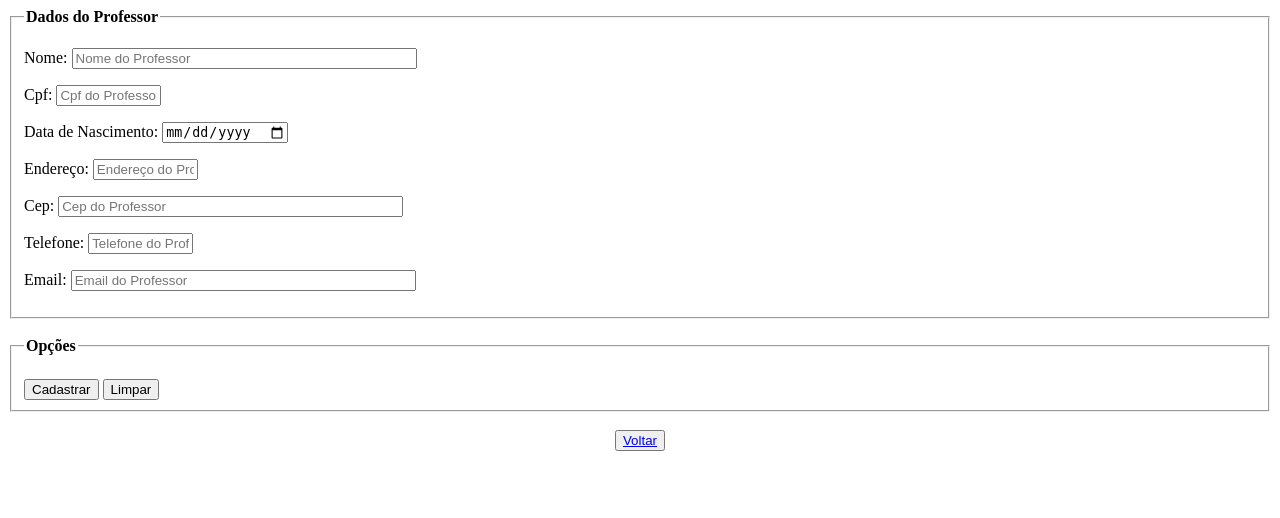
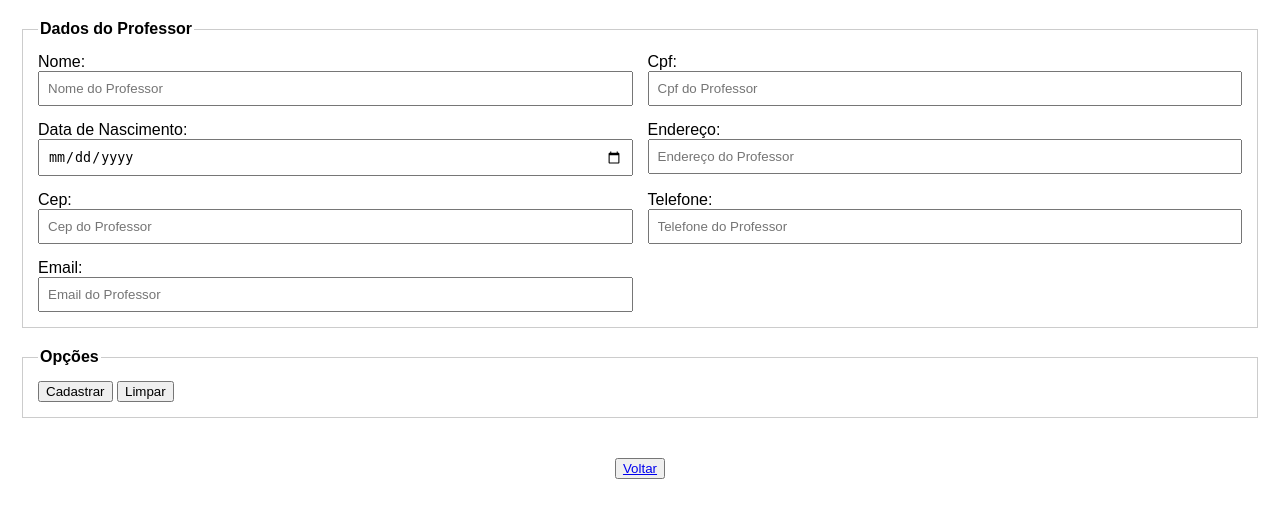
Before and after one commit to Guzhie/PrjInterdisciplinarPW, a PHP site: page /cadastrarProfessor.php in a window 1280 px wide. Shown: the top 518 px of the page. Run offline with PHP 8.4, Linux system fonts and the light colour scheme; the visitor is signed in with stand-in values (Sample User, id 1).

Commit message:
Update cadastrarProfessor.php

```diff
--- a/cadastrarProfessor.php
+++ b/cadastrarProfessor.php
@@ -6,55 +6,108 @@
     <meta http-equiv="X-UA-Compatible" content="IE=edge">
     <meta name="viewport" content="width=device-width, initial-scale=1.0">
     <title>Cadastrar Professor</title>
+    <style>
+        body {
+            font-family: Arial, sans-serif;
+            margin: 20px;
+        }
+
+        fieldset {
+            border: 1px solid #ccc;
+            padding: 15px;
+            margin-bottom: 20px;
+        }
+
+        legend {
+            font-weight: bold;
+        }
+
+        .form-grid {
+            display: grid;
+            grid-template-columns: repeat(2, 1fr);
+            gap: 15px;
+        }
+
+        p {
+            margin: 0;
+        }
+
+        button {
+            margin-top: 20px;
+        }
+
+        input[type="text"],
+        input[type="date"],
+        input[type="email"] {
+            width: 100%;
+            padding: 8px;
+            box-sizing: border-box;
+        }
+    </style>
 </head>
 
 <body>
     <?php
     session_start();
 
+    // Redireciona se o usuário não estiver logado
     if (!isset($_SESSION['usuario'])) {
         header("Location: index.php");
         exit();
     }
     ?>
+
     <form name="cliente" method="POST" action="">
+        <fieldset id="a">
+            <legend>Dados do Professor</legend>
+            <div class="form-grid">
+                <p>
+                    Nome: <input name="txtnome" type="text" maxlength="40" placeholder="Nome do Professor" required>
+                </p>
+                <p>
+                    Cpf: <input name="txtcpf" type="text" placeholder="Cpf do Professor" required>
+                </p>
+                <p>
+                    Data de Nascimento: <input name="txtdatanasc" type="date" required>
+                </p>
+                <p>
+                    Endereço: <input name="txtendereco" type="text" placeholder="Endereço do Professor" required>
+                </p>
+                <p>
+                    Cep: <input name="txtcep" type="text" placeholder="Cep do Professor" required>
+                </p>
+                <p>
+                    Telefone: <input name="txttelefone" type="text" placeholder="Telefone do Professor" required>
+                </p>
+                <p>
+                    Email: <input name="txtemail" type="email" maxlength="40" placeholder="Email do Professor" required>
+                </p>
+            </div>
+        </fieldset>
 
-        <fieldset id="a">
-            <legend><b>Dados do Professor</b></legend>
-            <p>Nome: <input name="txtnome" type="text" size="40" maxlength="40" placeholder="Nome do Professor"></p>
-            <p>Cpf: <input name="txtcpf" type="text" size="10" placeholder="Cpf do Professor"></p>
-            <p>Data de Nascimento: <input name="txtdatanasc" type="date" size="40" maxlength="40" placeholder="Data de Nascimento"></p>
-            <p>Endereço: <input name="txtendereco" type="text" size="10" placeholder="Endereço do Professor"></p>
-            <p>Cep: <input name="txtcep" type="text" size="40" maxlength="40" placeholder="Cep do Professor"></p>
-            <p>Telefone: <input name="txttelefone" type="text" size="10" placeholder="Telefone do Professor"></p>
-            <p>Email: <input name="txtemail" type="text" size="40" maxlength="40" placeholder="Email do Professor"></p>
-        </fieldset>
-        <br>
         <fieldset id="b">
-            <legend><b>Opções</b></legend>
-            <br>
+            <legend>Opções</legend>
             <input name="btnenviar" type="submit" value="Cadastrar">
-            <input name="limpar" type="submit" value="Limpar">
-
+            <input name="limpar" type="reset" value="Limpar">
         </fieldset>
     </form>
 
     <?php
-    extract($_POST, EXTR_OVERWRITE);
-    if (isset($btnenviar)) {
+    // Processa a submissão do formulário
+    if ($_SERVER["REQUEST_METHOD"] == "POST" && isset($_POST['btnenviar'])) {
         include_once 'Professor.php';
         $p = new Professor();
-        $p->setNomeProf($txtnome);
-        $p->setCpfProf($txtcpf);
-        $p->setDataNascProf($txtdatanasc);
-        $p->setEnderecoProf($txtendereco);
-        $p->setCepProf($txtcep);
-        $p->setTelefoneProf($txttelefone);
-        $p->setEmailProf($txtemail);
-        echo "<h3><br><br>" . $p->criar() . "</h3>";
+        $p->setNomeProf($_POST['txtnome']);
+        $p->setCpfProf($_POST['txtcpf']);
+        $p->setDataNascProf($_POST['txtdatanasc']);
+        $p->setEnderecoProf($_POST['txtendereco']);
+        $p->setCepProf($_POST['txtcep']);
+        $p->setTelefoneProf($_POST['txttelefone']);
+        $p->setEmailProf($_POST['txtemail']);
+        echo "<h3>" . $p->criar() . "</h3>";
     }
     ?>
-    <br>
+
     <center>
         <button><a href="menu.html">Voltar</a></button>
     </center>
```
